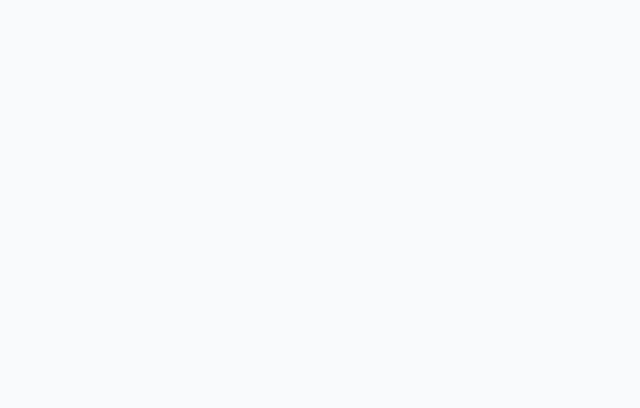
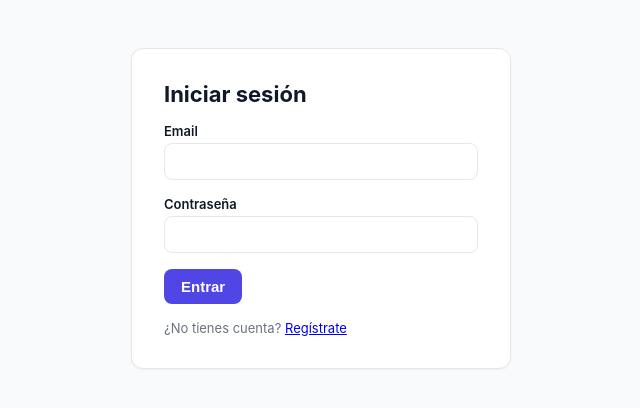
Before and after one commit to samuelcatalanz123/story-go-mysql, a React (Vite) app in the folder web/: page /login in a window 1280 px wide. Before the commit this address had no page. Shown: the top 408 px of the page, without its empty margins (319-959 px from the left). Built offline with nearby package versions, Linux system fonts and the light colour scheme.

Commit message:
feat(web): formulario y páginas de login/registro + rutas

```diff
--- a/web/src/App.tsx
+++ b/web/src/App.tsx
@@ -3,10 +3,14 @@ import { Layout } from "./components/Layout";
 import { CharactersPage } from "./pages/CharactersPage";
 import { LocationsPage } from "./pages/LocationsPage";
 import { ScenesPage } from "./pages/ScenesPage";
+import { LoginPage } from "./pages/LoginPage";
+import { RegisterPage } from "./pages/RegisterPage";
 
 export default function App() {
   return (
     <Routes>
+      <Route path="/login" element={<LoginPage />} />
+      <Route path="/register" element={<RegisterPage />} />
       <Route path="/" element={<Layout />}>
         <Route index element={<Navigate to="/characters" replace />} />
         <Route path="characters" element={<CharactersPage />} />
--- /dev/null
+++ b/web/src/components/AuthForm.module.css
@@ -0,0 +1,27 @@
+.wrapper {
+  display: flex;
+  justify-content: center;
+  padding: var(--space-7) var(--space-4);
+}
+.card {
+  background: var(--color-surface);
+  border: 1px solid var(--color-border);
+  border-radius: var(--radius-lg);
+  box-shadow: var(--shadow-sm);
+  padding: var(--space-6);
+  width: 100%;
+  max-width: 380px;
+}
+.title {
+  font-size: var(--text-xl);
+  margin-bottom: var(--space-4);
+}
+.alert {
+  color: var(--color-danger);
+  margin-bottom: var(--space-3);
+}
+.footer {
+  margin-top: var(--space-4);
+  font-size: var(--text-sm);
+  color: var(--color-text-muted);
+}
--- /dev/null
+++ b/web/src/components/AuthForm.tsx
@@ -0,0 +1,65 @@
+import { useState } from "react";
+import type { FormEvent, ReactNode } from "react";
+import { Field } from "../ui/Field";
+import { Button } from "../ui/Button";
+import styles from "./AuthForm.module.css";
+
+type Props = {
+  title: string;
+  submitLabel: string;
+  onSubmit: (email: string, password: string) => void;
+  submitting?: boolean;
+  error?: string | null;
+  footer: ReactNode;
+};
+
+export function AuthForm({ title, submitLabel, onSubmit, submitting, error, footer }: Props) {
+  const [email, setEmail] = useState("");
+  const [password, setPassword] = useState("");
+  const [localError, setLocalError] = useState<string | null>(null);
+
+  function handleSubmit(e: FormEvent) {
+    e.preventDefault();
+    if (email.trim() === "" || password === "") {
+      setLocalError("Email y contraseña son obligatorios");
+      return;
+    }
+    setLocalError(null);
+    onSubmit(email.trim(), password);
+  }
+
+  const shownError = localError ?? error;
+
+  return (
+    <div className={styles.wrapper}>
+      <form className={styles.card} onSubmit={handleSubmit}>
+        <h1 className={styles.title}>{title}</h1>
+        {shownError && (
+          <p role="alert" className={styles.alert}>
+            {shownError}
+          </p>
+        )}
+        <Field label="Email" htmlFor="auth-email">
+          <input
+            id="auth-email"
+            type="email"
+            value={email}
+            onChange={(e) => setEmail(e.target.value)}
+          />
+        </Field>
+        <Field label="Contraseña" htmlFor="auth-password">
+          <input
+            id="auth-password"
+            type="password"
+            value={password}
+            onChange={(e) => setPassword(e.target.value)}
+          />
+        </Field>
+        <Button type="submit" disabled={submitting}>
+          {submitLabel}
+        </Button>
+        <p className={styles.footer}>{footer}</p>
+      </form>
+    </div>
+  );
+}
--- /dev/null
+++ b/web/src/pages/LoginPage.tsx
@@ -0,0 +1,40 @@
+import { useState } from "react";
+import { Link, useNavigate } from "react-router-dom";
+import { AuthForm } from "../components/AuthForm";
+import { login } from "../api/auth";
+import { useAuth } from "../auth/AuthContext";
+import { useToast } from "../ui/Toast";
+
+export function LoginPage() {
+  const { setSession } = useAuth();
+  const navigate = useNavigate();
+  const toast = useToast();
+  const [error, setError] = useState<string | null>(null);
+  const [submitting, setSubmitting] = useState(false);
+
+  async function handleSubmit(email: string, password: string) {
+    setSubmitting(true);
+    setError(null);
+    try {
+      const res = await login({ email, password });
+      setSession(res);
+      toast.success("Sesión iniciada");
+      navigate("/characters");
+    } catch (e: unknown) {
+      setError(e instanceof Error ? e.message : "Error desconocido");
+    } finally {
+      setSubmitting(false);
+    }
+  }
+
+  return (
+    <AuthForm
+      title="Iniciar sesión"
+      submitLabel="Entrar"
+      onSubmit={handleSubmit}
+      submitting={submitting}
+      error={error}
+      footer={<>¿No tienes cuenta? <Link to="/register">Regístrate</Link></>}
+    />
+  );
+}
--- /dev/null
+++ b/web/src/pages/RegisterPage.tsx
@@ -0,0 +1,40 @@
+import { useState } from "react";
+import { Link, useNavigate } from "react-router-dom";
+import { AuthForm } from "../components/AuthForm";
+import { register } from "../api/auth";
+import { useAuth } from "../auth/AuthContext";
+import { useToast } from "../ui/Toast";
+
+export function RegisterPage() {
+  const { setSession } = useAuth();
+  const navigate = useNavigate();
+  const toast = useToast();
+  const [error, setError] = useState<string | null>(null);
+  const [submitting, setSubmitting] = useState(false);
+
+  async function handleSubmit(email: string, password: string) {
+    setSubmitting(true);
+    setError(null);
+    try {
+      const res = await register({ email, password });
+      setSession(res);
+      toast.success("Cuenta creada");
+      navigate("/characters");
+    } catch (e: unknown) {
+      setError(e instanceof Error ? e.message : "Error desconocido");
+    } finally {
+      setSubmitting(false);
+    }
+  }
+
+  return (
+    <AuthForm
+      title="Crear cuenta"
+      submitLabel="Registrarme"
+      onSubmit={handleSubmit}
+      submitting={submitting}
+      error={error}
+      footer={<>¿Ya tienes cuenta? <Link to="/login">Inicia sesión</Link></>}
+    />
+  );
+}
```
Also changed, not shown: 1 other file (tests, documents, lock files or other folders).
